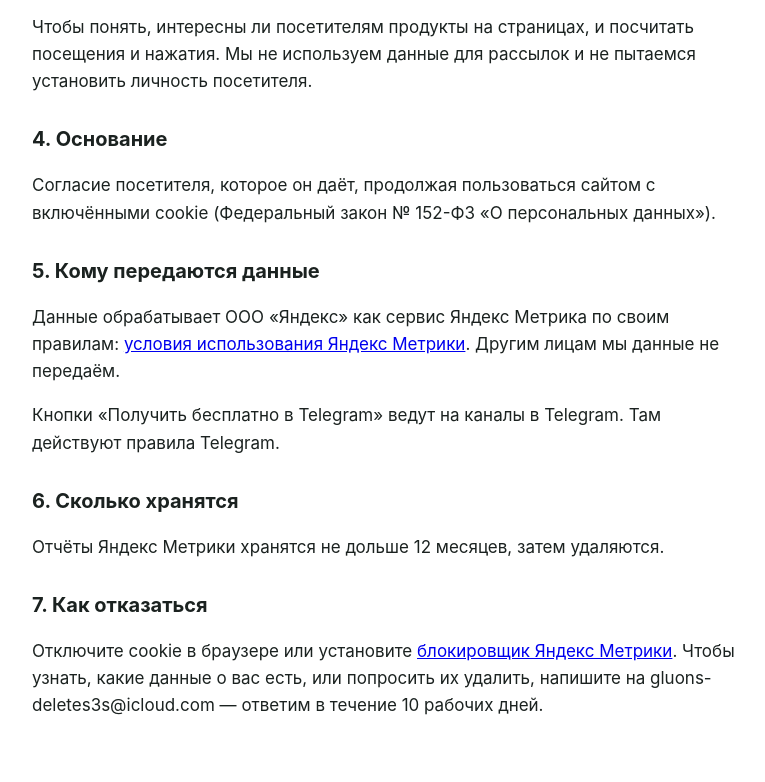
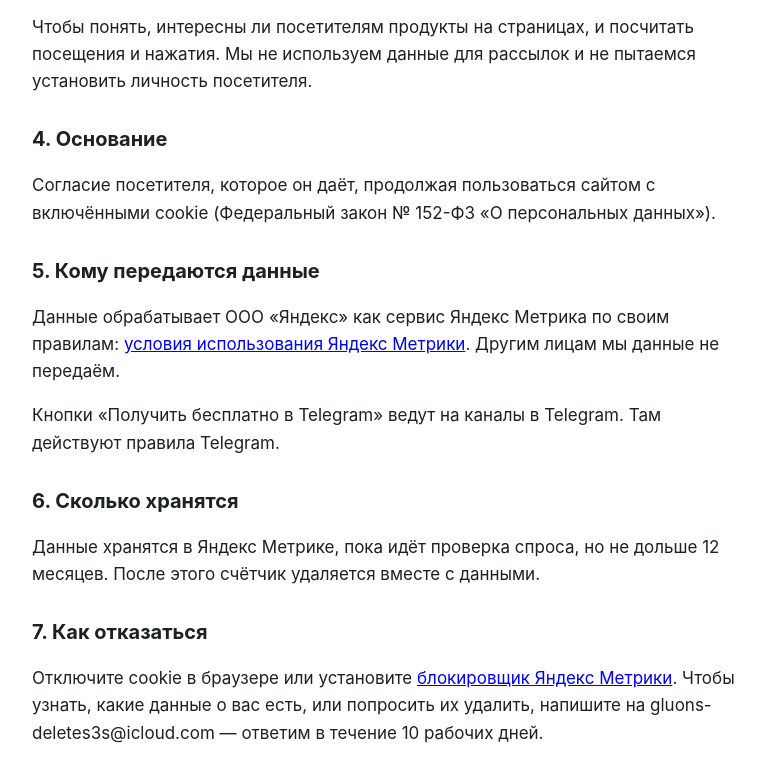
Before and after one commit to gotovoe-reshenie/gotovoe-reshenie.github.io, a plain HTML site: page politika/index.html in a window 1280 px wide. Shown: the part 630-1412 px from the top of the page, without its empty margins (248-1013 px from the left). Drawn offline with Linux system fonts and the light colour scheme.

Commit message:
Уточнить срок хранения данных в политике
Co-Authored-By: Claude Opus 5.5 <noreply@anthropic.com>

```diff
--- a/politika/index.html
+++ b/politika/index.html
@@ -44,7 +44,7 @@ ul{padding-left:22px}
 <p>Кнопки «Получить бесплатно в Telegram» ведут на каналы в Telegram. Там действуют правила Telegram.</p>
 
 <h2>6. Сколько хранятся</h2>
-<p>Отчёты Яндекс Метрики хранятся не дольше 12 месяцев, затем удаляются.</p>
+<p>Данные хранятся в Яндекс Метрике, пока идёт проверка спроса, но не дольше 12 месяцев. После этого счётчик удаляется вместе с данными.</p>
 
 <h2>7. Как отказаться</h2>
 <p>Отключите cookie в браузере или установите <a href="https://yandex.ru/support/metrica/general/opt-out.html">блокировщик Яндекс Метрики</a>. Чтобы узнать, какие данные о вас есть, или попросить их удалить, напишите на gluons-deletes3s@icloud.com — ответим в течение 10 рабочих дней.</p>
```
